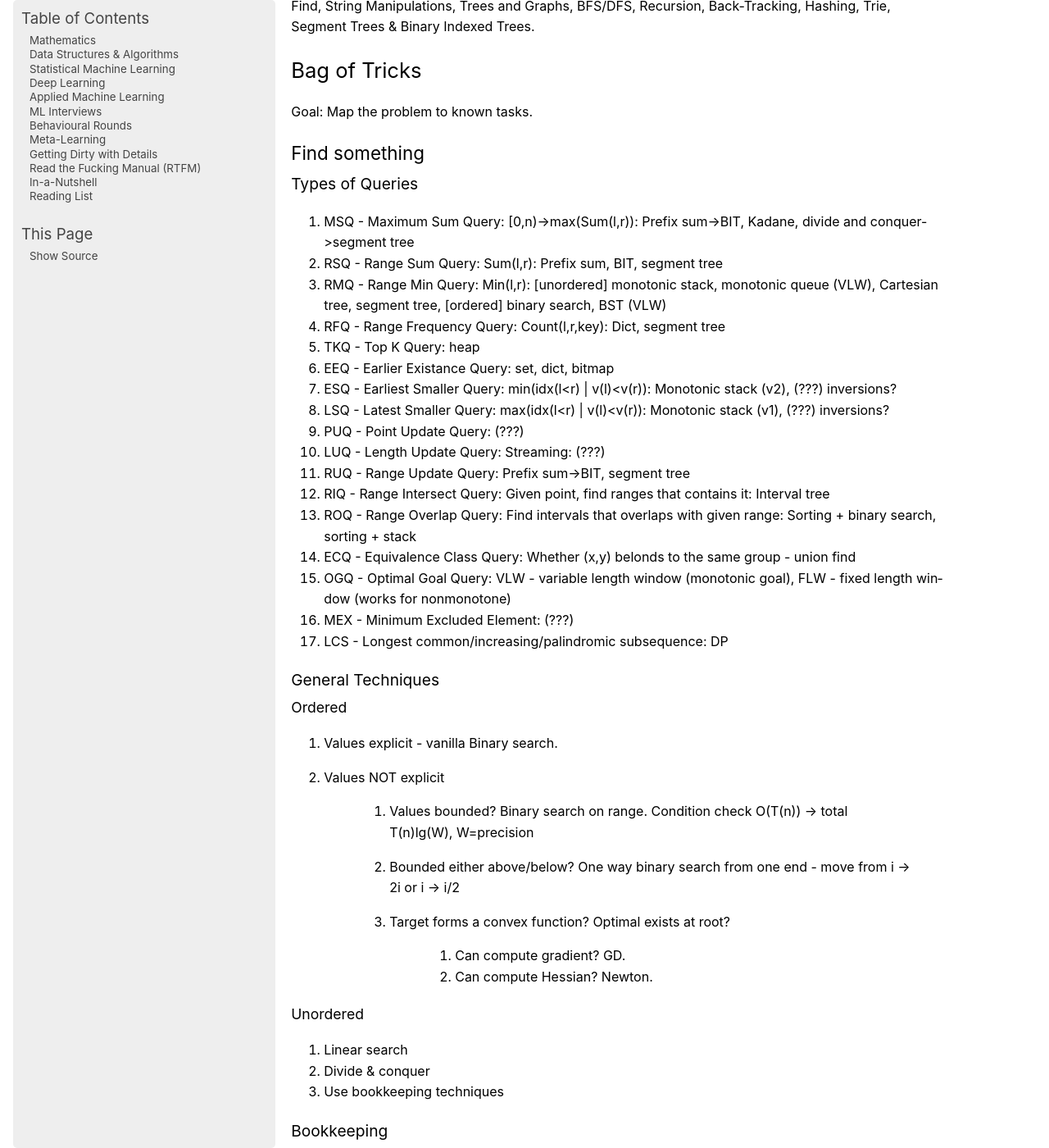
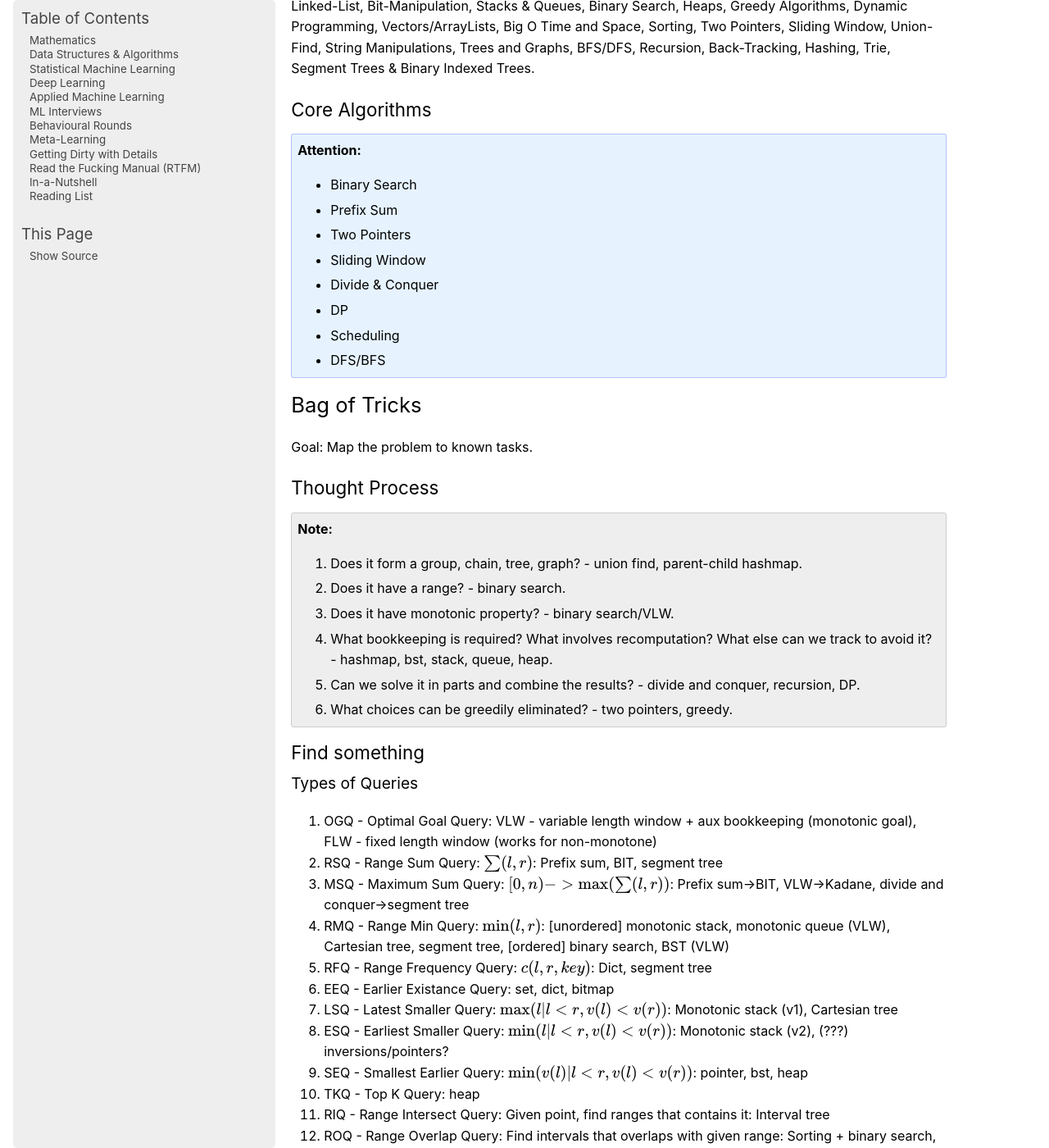
Before and after one commit to uselesstechjunks/leetcode, a Sphinx documentation site: the page built from docs/source/dsa/index.rst, in a window 1280 px wide and 1400 px high, scrolled down 1260 px. Shown: the whole window at 82% size. Built offline with Sphinx 7.4.7, drawn with Linux system fonts in a browser that asks for light colours; pages that are not in the unit, such as notebooks, are missing from menus; some of the changed text lies outside the part shown.

Commit message:
Update index.rst

```diff
--- a/docs/source/dsa/index.rst
+++ b/docs/source/dsa/index.rst
@@ -11,32 +11,53 @@ Topics
 *********************************************************************************
 Linked-List, Bit-Manipulation, Stacks & Queues, Binary Search, Heaps, Greedy Algorithms, Dynamic Programming, Vectors/ArrayLists, Big O Time and Space, Sorting, Two Pointers, Sliding Window, Union-Find, String Manipulations, Trees and Graphs, BFS/DFS, Recursion, Back-Tracking, Hashing, Trie, Segment Trees & Binary Indexed Trees.
 
+Core Algorithms
+=====================================================================
+.. attention::
+	- Binary Search
+	- Prefix Sum
+	- Two Pointers
+	- Sliding Window
+	- Divide & Conquer
+	- DP
+	- Scheduling
+	- DFS/BFS
+
 *********************************************************************************
 Bag of Tricks
 *********************************************************************************
 Goal: Map the problem to known tasks.
 
+Thought Process
+=====================================================================
+.. note::
+	#. Does it form a group, chain, tree, graph? - union find, parent-child hashmap.
+	#. Does it have a range? - binary search.
+	#. Does it have monotonic property? - binary search/VLW.
+	#. What bookkeeping is required? What involves recomputation? What else can we track to avoid it? - hashmap, bst, stack, queue, heap.
+	#. Can we solve it in parts and combine the results? - divide and conquer, recursion, DP.
+	#. What choices can be greedily eliminated? - two pointers, greedy.
+
 Find something
 =================================================================================
 Types of Queries
 ---------------------------------------------------------------------------------
-#. MSQ - Maximum Sum Query: [0,n)->max(Sum(l,r)): Prefix sum->BIT, Kadane, divide and conquer->segment tree
-#. RSQ - Range Sum Query: Sum(l,r): Prefix sum, BIT, segment tree
-#. RMQ - Range Min Query: Min(l,r): [unordered] monotonic stack, monotonic queue (VLW), Cartesian tree, segment tree, [ordered] binary search, BST (VLW)
-#. RFQ - Range Frequency Query: Count(l,r,key): Dict, segment tree
+#. OGQ - Optimal Goal Query: VLW - variable length window + aux bookkeeping (monotonic goal), FLW - fixed length window (works for non-monotone)
+#. RSQ - Range Sum Query: :math:`\sum(l,r)`: Prefix sum, BIT, segment tree
+#. MSQ - Maximum Sum Query: :math:`[0,n)->\max(\sum(l,r))`: Prefix sum->BIT, VLW->Kadane, divide and conquer->segment tree
+#. RMQ - Range Min Query: :math:`\min(l,r)`: [unordered] monotonic stack, monotonic queue (VLW), Cartesian tree, segment tree, [ordered] binary search, BST (VLW)
+#. RFQ - Range Frequency Query: :math:`c(l,r,key)`: Dict, segment tree
+#. EEQ - Earlier Existance Query: set, dict, bitmap
+#. LSQ - Latest Smaller Query: :math:`\max(l | l<r, v(l)<v(r))`: Monotonic stack (v1), Cartesian tree
+#. ESQ - Earliest Smaller Query: :math:`\min(l | l<r, v(l)<v(r))`: Monotonic stack (v2), (???) inversions/pointers?
+#. SEQ - Smallest Earlier Query: :math:`\min(v(l) | l<r, v(l)<v(r))`: pointer, bst, heap
 #. TKQ - Top K Query: heap
-#. EEQ - Earlier Existance Query: set, dict, bitmap
-#. ESQ - Earliest Smaller Query: min(idx(l<r) | v(l)<v(r)): Monotonic stack (v2), (???) inversions?
-#. LSQ - Latest Smaller Query: max(idx(l<r) | v(l)<v(r)): Monotonic stack (v1), (???) inversions?
-#. PUQ - Point Update Query: (???)
-#. LUQ - Length Update Query: Streaming: (???)
-#. RUQ - Range Update Query: Prefix sum->BIT, segment tree
 #. RIQ - Range Intersect Query: Given point, find ranges that contains it: Interval tree
 #. ROQ - Range Overlap Query: Find intervals that overlaps with given range: Sorting + binary search, sorting + stack
-#. ECQ - Equivalence Class Query: Whether (x,y) belonds to the same group - union find
-#. OGQ - Optimal Goal Query: VLW - variable length window (monotonic goal), FLW - fixed length window (works for nonmonotone)
+#. ECQ - Equivalence Class Query: Whether (x,y) belonds to the same group: Union find, dict for parent-child
 #. MEX - Minimum Excluded Element: (???)
-#. LCS - Longest common/increasing/palindromic subsequence: DP
+#. LCS - Longest common/increasing/palindromic subsequence: VLW, DP
+#. RUQ - Range Update Query: Prefix sum->BIT (+delta at begin, -delta at end), segment tree
 
 General Techniques
 ---------------------------------------------------------------------------------
```
